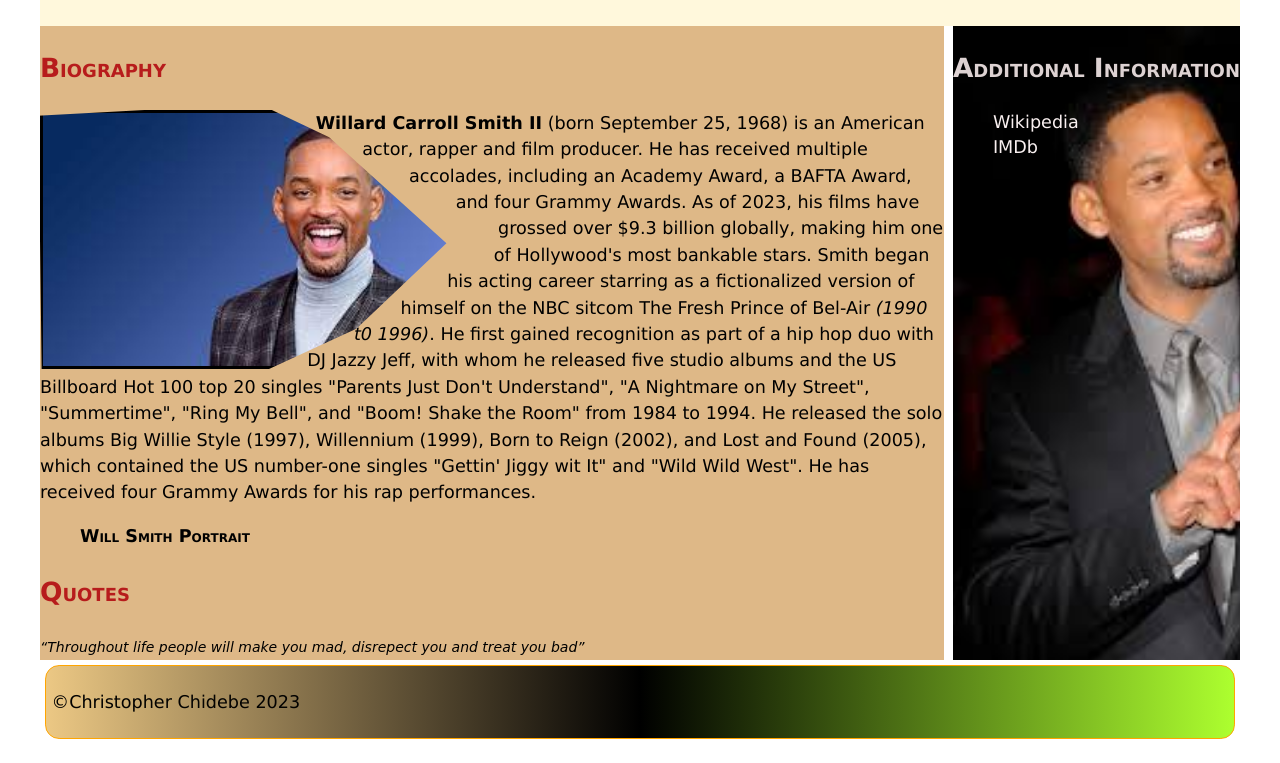
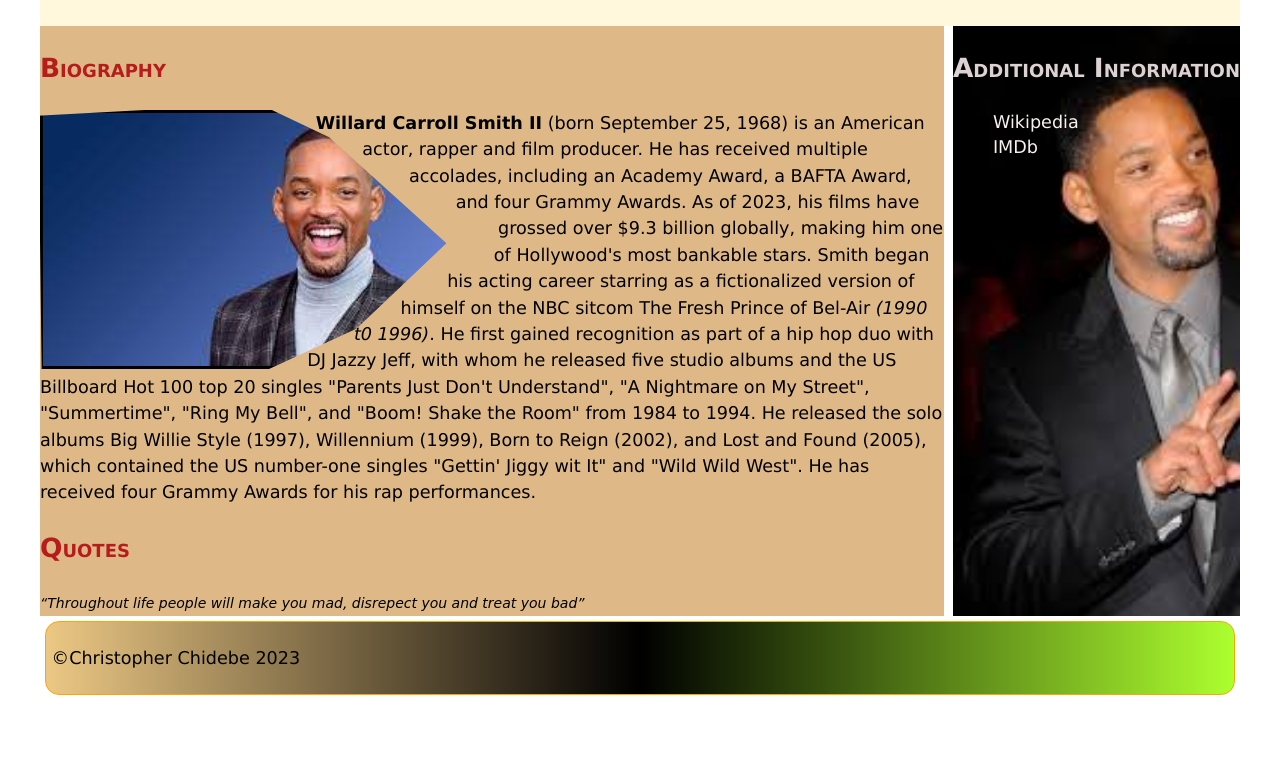
Before and after one commit to Xtopher97/Assignment2.0, a plain HTML site: page index.html in a window 1280 px wide. Shown: the part 226-989 px from the top of the page. After the commit the page ends 945 px from the top, so only its background shows below. Drawn offline with Linux system fonts and the light colour scheme.

Commit message:
assignment2

```diff
--- a/index.html
+++ b/index.html
@@ -45,15 +45,6 @@
 
         </section>
         <section>
-
-            <figure>
-                <!--<img src="https://media.vanityfair.com/photos/63457ba6c275e8247edc1eb0/master/w_2560%2Cc_limit/1239561192"height="200px" width="300px" alt="Will Smith in Warner Bros" class="mainimg">
-                <figcaption> Will Smith In Warner Bros</figcaption>-->
-
-                <figcaption>Will Smith Portrait</figcaption>
-            </figure>
-        </section>
-        <section>
             <h2>Quotes</h2>
             <q>Throughout life people will make you mad, disrepect you and treat you bad</q>
         </section>
```
